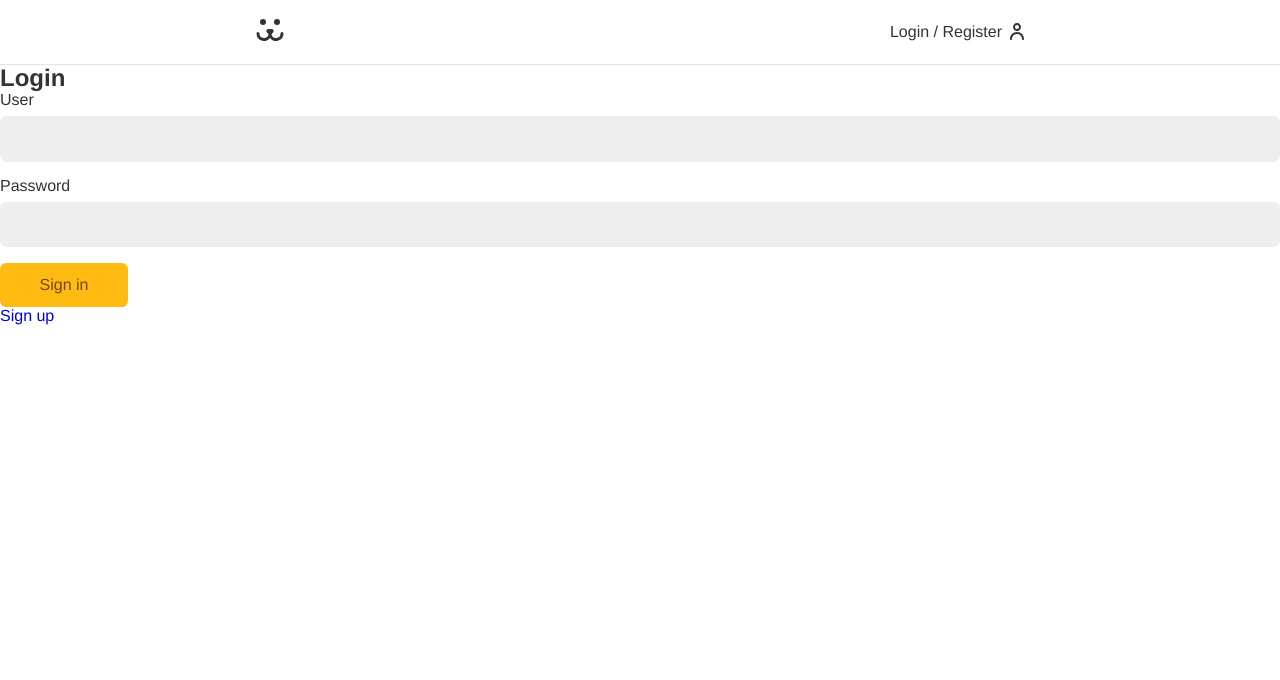
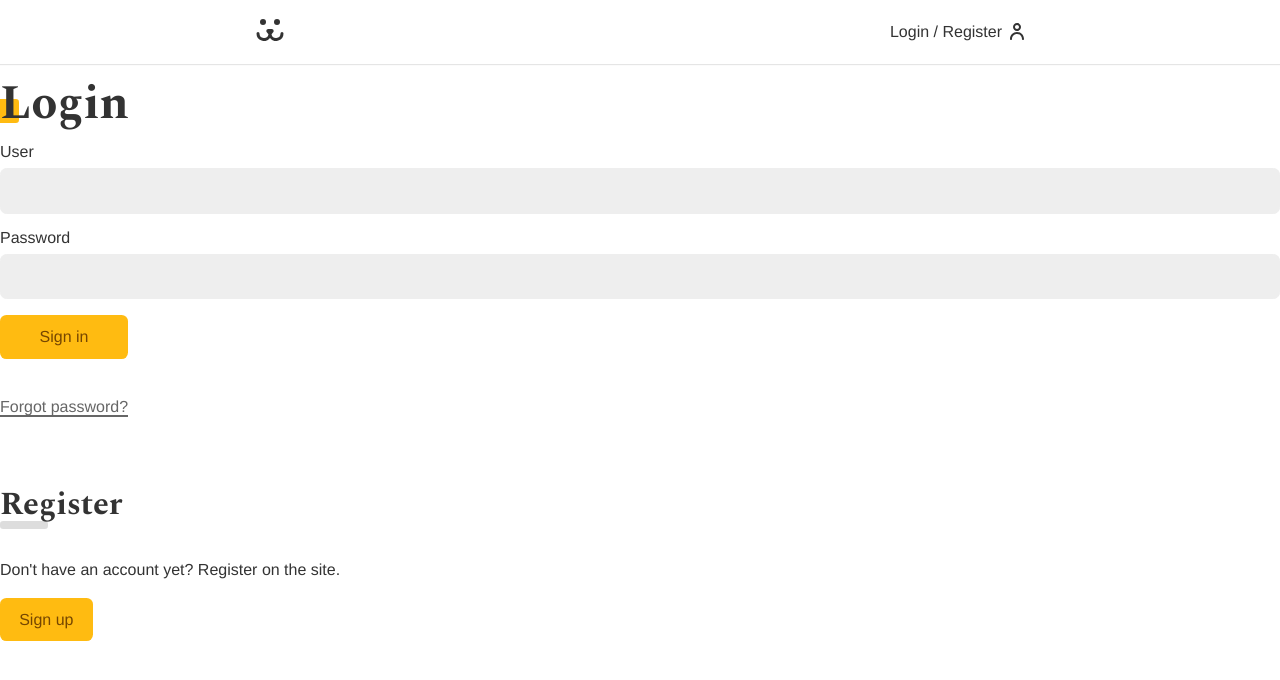
Before and after one commit to thealfredohenrique/dogs, a React (Create React App) app: page /login in a window 1280 px wide. Shown: the top 680 px of the page. Built offline with nearby package versions, Linux system fonts and the light colour scheme.

Commit message:
Add content and style to login page

```diff
--- a/src/App.css
+++ b/src/App.css
@@ -1,3 +1,5 @@
+@import url("https://fonts.googleapis.com/css2?family=Spectral:wght@700&display=swap");
+
 * {
   box-sizing: border-box;
   margin: 0;
@@ -33,6 +35,7 @@ input {
 }
 
 a {
+  color: #333333;
   text-decoration: none;
 }
 
@@ -41,3 +44,38 @@ a {
   margin: 0 auto;
   padding: 0 1rem;
 }
+
+.title {
+  font-family: var(--secondary-font);
+  font-size: 3rem;
+  line-height: 1;
+  margin: 1rem 0;
+  position: relative;
+  z-index: 1;
+}
+
+.title::after {
+  content: "";
+  display: block;
+  background: #fb1;
+  border-radius: 0.2rem;
+  position: absolute;
+  bottom: 5px;
+  left: -5px;
+  height: 1.5rem;
+  width: 1.5rem;
+  z-index: -1;
+}
+
+.animationFromLeft {
+  opacity: 0;
+  transform: translateX(-2rem);
+  animation: animationFromLeft 200ms forwards;
+}
+
+@keyframes animationFromLeft {
+  to {
+    opacity: 1;
+    transform: initial;
+  }
+}
--- /dev/null
+++ b/src/components/Error/index.tsx
@@ -0,0 +1,12 @@
+import styles from "./styles.module.css";
+
+interface IErrorProps {
+  message: string;
+}
+
+const Error = ({ message }: IErrorProps) => {
+  if (!message) return null;
+  return <span className={styles.error}>{message}</span>;
+};
+
+export default Error;
--- /dev/null
+++ b/src/components/Error/styles.module.css
@@ -0,0 +1,5 @@
+.error {
+  display: block;
+  color: #f31;
+  margin: 1rem 0;
+}
--- a/src/pages/Login/SignIn/index.tsx
+++ b/src/pages/Login/SignIn/index.tsx
@@ -1,6 +1,7 @@
 import { FormEvent, useContext } from "react";
 import { Link } from "react-router-dom";
 import Button from "../../../components/Button";
+import Error from "../../../components/Error";
 import Input from "../../../components/Input";
 import { UserContext } from "../../../contexts/UserContext";
 import useForm from "../../../hooks/useForm";
@@ -20,17 +21,27 @@ const SignIn = () => {
   };
 
   return (
-    <section>
-      <h1>Login</h1>
+    <section className="animationFromLeft">
+      <h1 className="title">Login</h1>
 
-      <form onSubmit={handleSubmit}>
+      <form className={styles.form} onSubmit={handleSubmit}>
         <Input label="User" type="text" name="username" {...username} />
         <Input label="Password" type="password" name="password" {...password} />
         <Button disabled={loading}>{loading ? "Loading" : "Sign in"}</Button>
-        {error && <span>{error}</span>}
+        <Error message={error} />
       </form>
 
-      <Link to="/login/sign-up">Sign up</Link>
+      <Link className={styles.forgotPassword} to="/login/forgot-password">
+        Forgot password?
+      </Link>
+
+      <div className={styles.register}>
+        <h2 className={styles.subtitle}>Register</h2>
+        <p>Don't have an account yet? Register on the site.</p>
+        <Link className={styles.signUp} to="/login/sign-up">
+          Sign up
+        </Link>
+      </div>
     </section>
   );
 };
--- a/src/pages/Login/SignIn/styles.module.css
+++ b/src/pages/Login/SignIn/styles.module.css
@@ -0,0 +1,66 @@
+.form {
+  margin-bottom: 2rem;
+}
+
+.forgotPassword {
+  display: inline-block;
+  color: #666;
+  line-height: 1;
+  padding: 0.5rem 0;
+}
+
+.forgotPassword::after {
+  content: "";
+  display: block;
+  background: currentColor;
+  height: 2px;
+  width: 100%;
+}
+
+.register {
+  margin-top: 4rem;
+}
+
+.register p {
+  margin: 2rem 0;
+}
+
+.subtitle {
+  font-family: var(--secondary-font);
+  font-size: 2rem;
+  line-height: 1;
+}
+
+.subtitle::after {
+  content: "";
+  display: block;
+  background: #ddd;
+  border-radius: 0.2rem;
+  height: 0.5rem;
+  width: 3rem;
+}
+
+.signUp {
+  background: #fb1;
+  border: none;
+  border-radius: 0.4rem;
+  box-sizing: border-box;
+  color: #764701;
+  cursor: pointer;
+  font-family: var(--primary-font);
+  font-size: 1rem;
+  min-width: 8rem;
+  padding: 0.8rem 1.2rem;
+  transform: 200ms;
+}
+
+.signUp:focus,
+.signUp:hover {
+  box-shadow: 0 0 0 3px #fea, 0 0 0 4px #fb1;
+  outline: none;
+}
+
+.signUp:disabled {
+  cursor: wait;
+  opacity: 0.5;
+}
```
